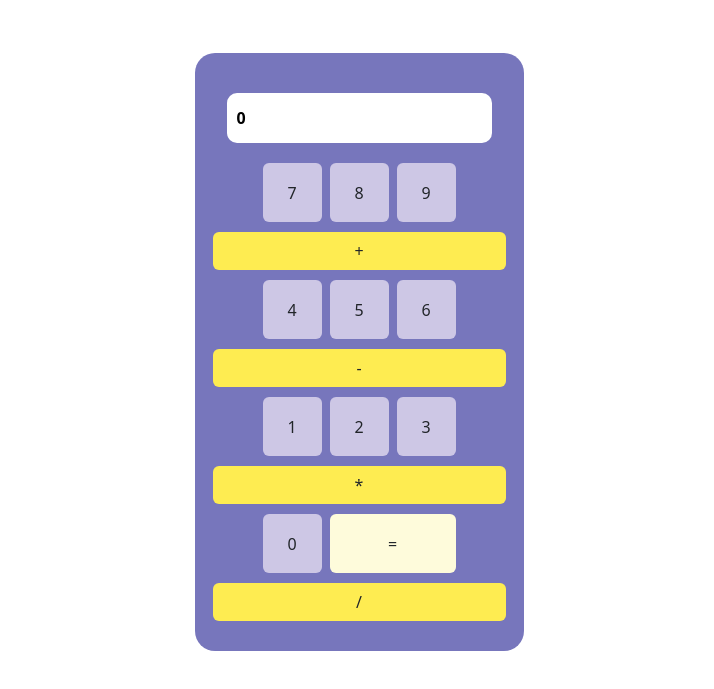
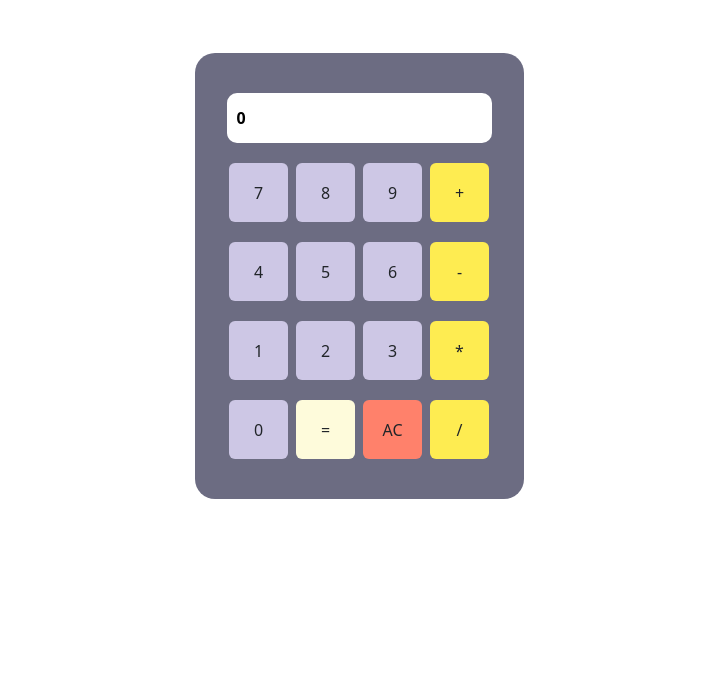
Before and after one commit to HalehNk/Calculator, a plain HTML site: page index.html in a window 1280 px wide. Shown: the part 101-790 px from the top of the page, without its empty margins (281-995 px from the left). Drawn offline with nearby package versions, Linux system fonts and the light colour scheme.

Commit message:
html css done-02

```diff
--- a/index.html
+++ b/index.html
@@ -46,6 +46,7 @@
         <button id="numberButton" type="button" class="btn btn-num numberButton" onclick="numButtonPress(0)">0</button>
         <button id="decimalButton" type="button" class="btn btn-equal equalButton"
           onclick="equalButtonPress()">=</button>
+        <button id="clearButton" type="button" class="btn btn-clear numBut" onclick="clearButtonPress()">AC</button>
         <button id="operatorButton" type="button" class="btn btn-operator operatorButton"
           onclick="mathButtonPress('/')">/</button>
       </div>
--- a/style.css
+++ b/style.css
@@ -42,7 +42,7 @@
 }
 
 .calc-container {
-  background-color: #7776bc;
+  background-color: #6c6c82;
   border-radius: 20px;
   padding: 30px;
   margin-top: 10px;
@@ -54,7 +54,7 @@
   margin: 10px 4px;
   border: none !important;
 }
-.OperatorButton {
+.btn-operator {
   height: 59px;
   width: 59px;
   margin: 10px 4px;
@@ -62,7 +62,20 @@
 }
 .equalButton {
   height: 59px;
-  width: 126px;
+  width: 59px;
   margin: 10px 4px;
   border: none !important;
 }
+
+.btn-clear:hover {
+  background-color: #ff816b;
+}
+
+.btn-clear {
+  /* background-color: #fff27e; */
+  background-color: #ff816b;
+  height: 59px;
+  width: 59px;
+  margin: 10px 4px;
+  border: none !important;
+}
```
